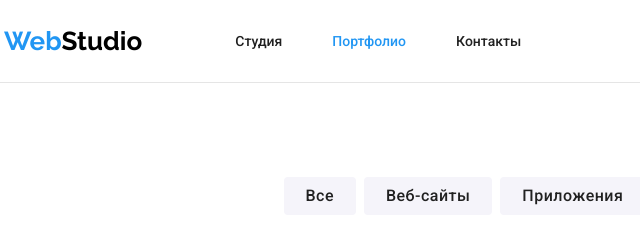
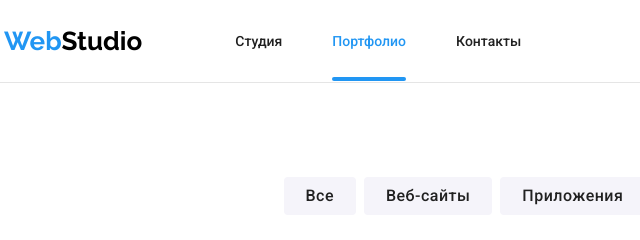
Before and after one commit to ivantryhuba/goit-markup-hw-05, a plain HTML site: page portfolio.html in a window 1280 px wide. Shown: the top 240 px of the page, 51-691 px from the left. Drawn offline with nearby package versions, Linux system fonts and the light colour scheme.

Commit message:
Добавляет плашку в хедере
Сделано нижнее подчеркивание текущей ссылки в главной навигации

```diff
--- a/css/style.css
+++ b/css/style.css
@@ -157,7 +157,24 @@ body {
   color: var(--pri-text-color);
 }
 
-.nav-list .link.current,
+.nav-list .link.current {
+  position: relative;
+  color: var(--accent-color);
+}
+
+.nav-list .link.current::after {
+  position: absolute;
+  bottom: 0;
+  left: 0;
+
+  content: "";
+  width: 100%;
+  height: 4px;
+
+  background-color: var(--accent-color);
+  border-radius: 2px;
+}
+
 .nav-list .link:hover,
 .nav-list .link:focus {
   color: var(--accent-color);
```
